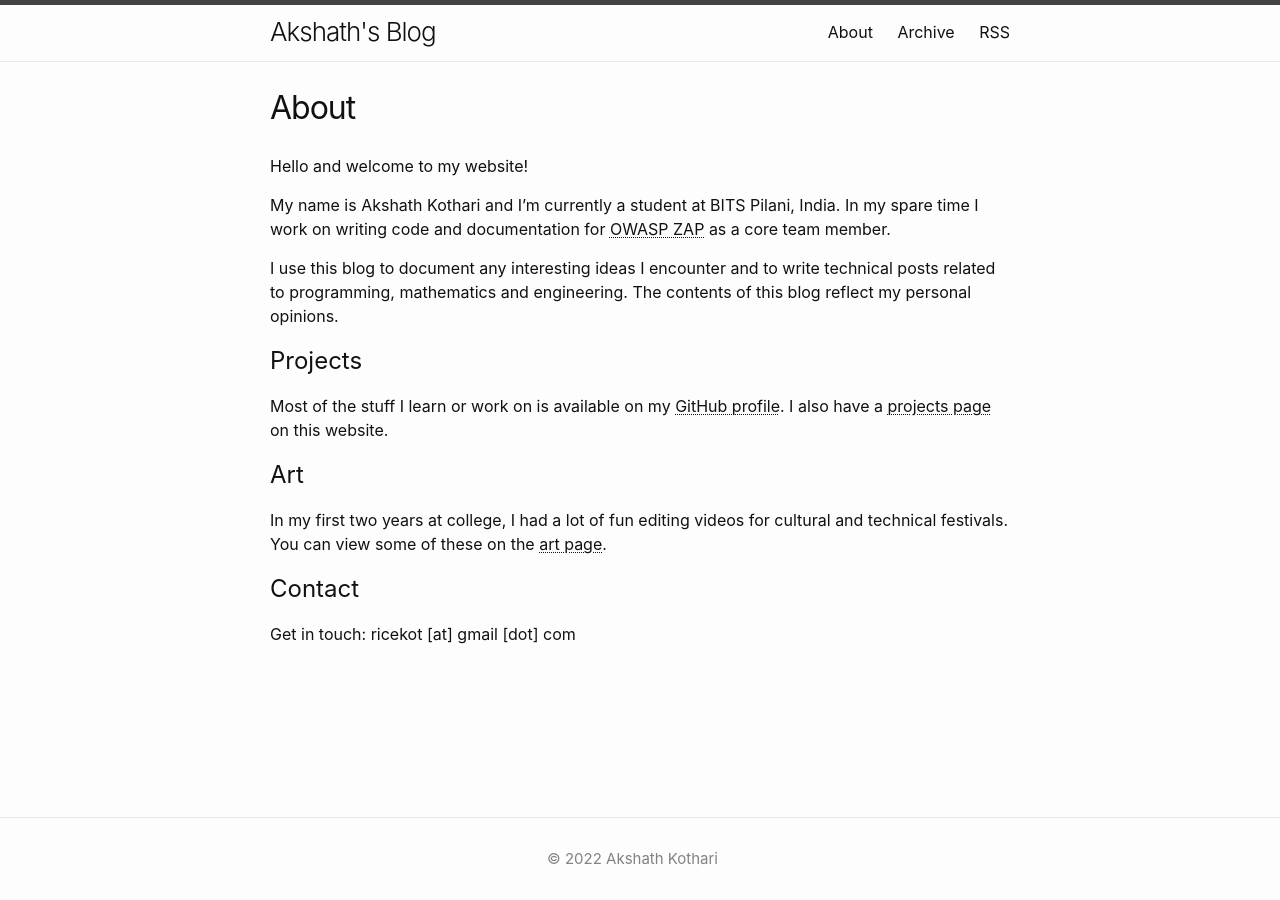
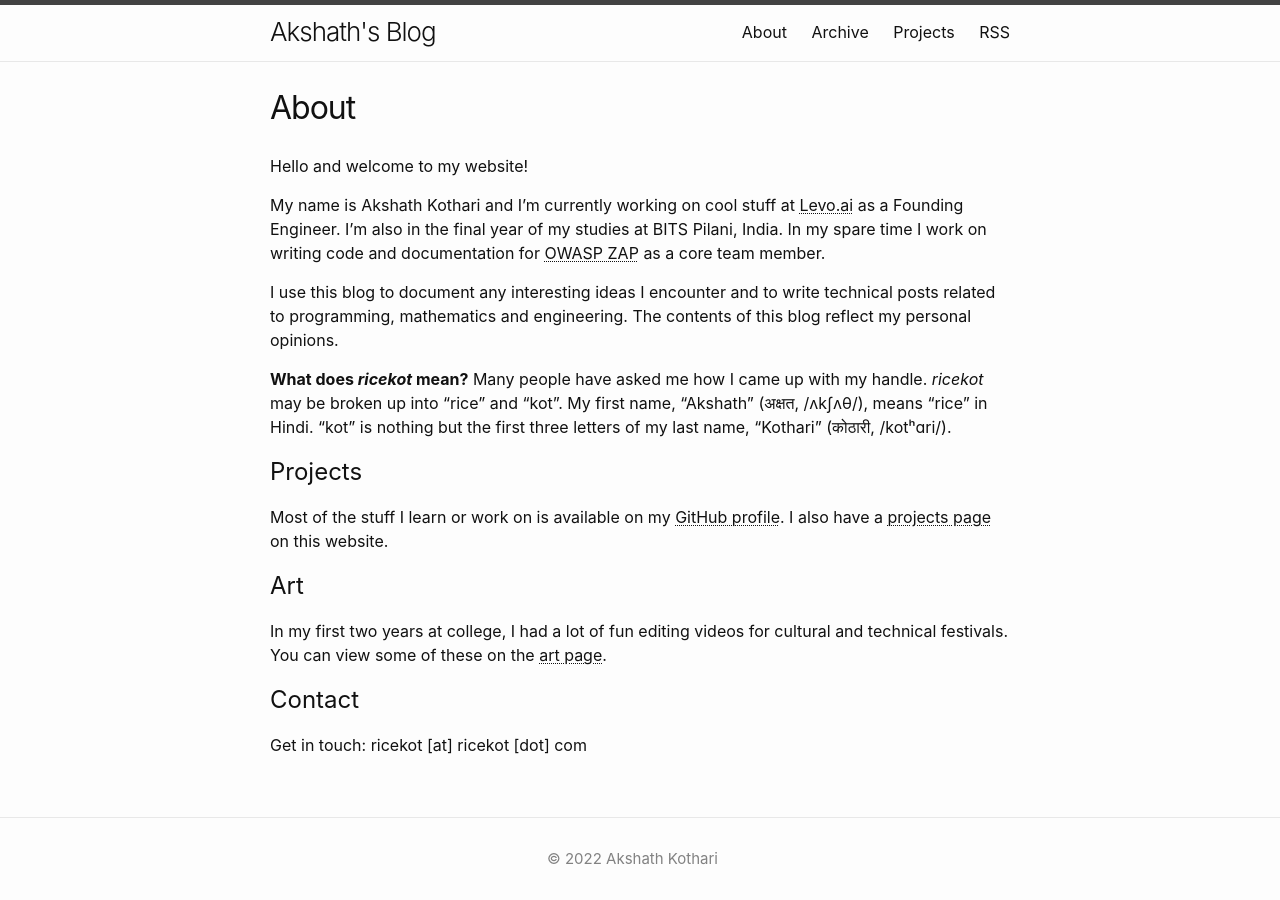
Before and after one commit to ricekot/ricekot.github.io, a Jekyll site: the page built from pages/about.md, in a window 1280 px wide. Built offline with Jekyll 4.4.1, drawn with Linux system fonts in a browser that asks for light colours.

Commit message:
Misc Updates
- Update About page
  - Current work and origins of ricekot
- Add New project: Web Security Academy with ZAP
- Add Projects to Header

Signed-off-by: ricekot <github@ricekot.com>

```diff
--- a/_includes/header.html
+++ b/_includes/header.html
@@ -16,6 +16,7 @@
         <div class="trigger">
           <a class="page-link" href="/about/">About</a>
           <a class="page-link" href="/archive/">Archive</a>
+          <a class="page-link" href="/projects/">Projects</a>
           <a class="page-link" href="/feed.xml">RSS</a>
         </div>
       </nav>
--- a/pages/about.md
+++ b/pages/about.md
@@ -6,18 +6,26 @@ permalink: /about/
 
 Hello and welcome to my website!
 
-My name is Akshath Kothari and I'm currently a student at BITS Pilani, India. In my spare time I work on writing code and documentation for [OWASP ZAP](https://zaproxy.org/) as a core team member.
+My name is Akshath Kothari and I'm currently working on cool stuff at [Levo.ai](https://levo.ai) as a Founding Engineer.
+I'm also in the final year of my studies at BITS Pilani, India.
+In my spare time I work on writing code and documentation for [OWASP ZAP](https://zaproxy.org) as a core team member.
 
 I use this blog to document any interesting ideas I encounter and to write technical posts related to programming, mathematics and engineering. The contents of this blog reflect my personal opinions.
 
-<h2> Projects </h2>
+**What does *ricekot* mean?**
+Many people have asked me how I came up with my handle.
+*ricekot* may be broken up into "rice" and "kot".
+My first name, "Akshath" (अक्षत, /ʌkʃʌθ/), means "rice" in Hindi.
+"kot" is nothing but the first three letters of my last name, "Kothari" (कोठारी, /kotʰɑri/).
+
+## Projects
 
 Most of the stuff I learn or work on is available on my [GitHub profile](https://github.com/ricekot/). I also have a [projects page](/projects/) on this website.
 
-<h2> Art </h2>
+## Art
 
 In my first two years at college, I had a lot of fun editing videos for cultural and technical festivals. You can view some of these on the [art page](/art/).
 
-<h2> Contact </h2>
+## Contact
 
-Get in touch: ricekot [at] gmail [dot] com
+Get in touch: ricekot [at] ricekot [dot] com
```
Also changed, not shown: pages/projects.html (+16 -3 lines), projects/zap-pwsa.html (added, +43 -0 lines), assets/images/project-zap-pwsa.png (added).
